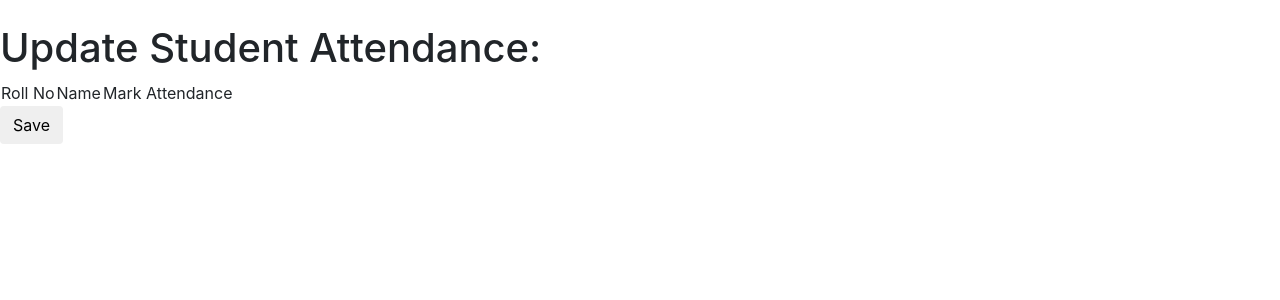
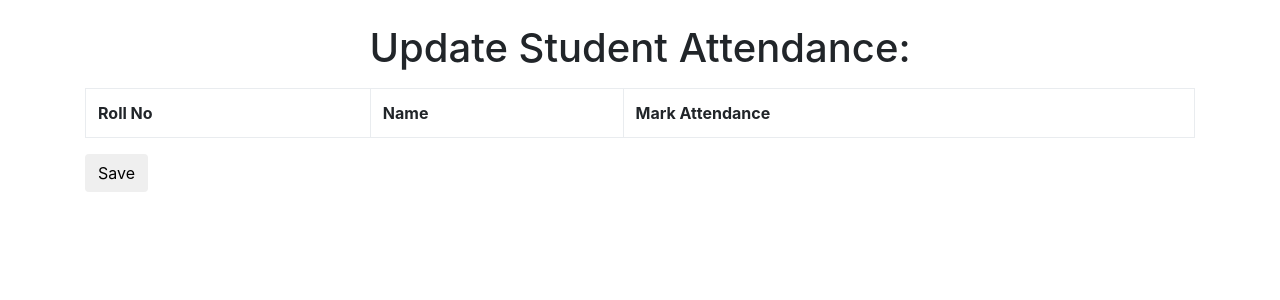
Before and after one commit to savitoj98/Attendance-app-django, a Django app: page /teacher/17/attendance/ in a window 1280 px wide. Shown: the part 56-356 px from the top of the page. Run offline with Django 3.2, Linux system fonts and the light colour scheme; a user stored in the database is signed in; data comes from the database, SQL or seed files in the repository; both versions use the stored data as it was after the commit; lists and menus that the app fills with data are empty; some libraries are stand-ins or nearby versions.

Commit message:
Fixed frontend

```diff
--- a/attendance/forms.py
+++ b/attendance/forms.py
@@ -52,14 +52,20 @@ class TeacherForm(forms.ModelForm):
     class Meta:
         model = Teacher
         fields = ['teacher_name', 'teacher_school', 'teacher_class', 'teacher_section']
-
+    def __init__(self, *args, **kwargs):
+        super(TeacherForm, self).__init__(*args, **kwargs)
+        for field_name, field in self.fields.items():
+            field.widget.attrs['class'] = 'form-control'
 
 class StudentForm(forms.ModelForm):
 
     class Meta:
         model = Student
         fields = ['student_name', 'roll_no']
-
+    def __init__(self, *args, **kwargs):
+        super(StudentForm, self).__init__(*args, **kwargs)
+        for field_name, field in self.fields.items():
+            field.widget.attrs['class'] = 'form-control'
 
 class AttendanceForm(forms.Form):
     mark_attendance = forms.ChoiceField(widget=forms.RadioSelect, choices=class_attendance)
--- a/attendance/templates/attendance/attendance_form.html
+++ b/attendance/templates/attendance/attendance_form.html
@@ -1,21 +1,31 @@
 {% extends 'attendance/base.html' %}
 {% block title %}{{ teacher.teacher_name }} | Attendance{% endblock %}
 {% block body %}
-    <h1>Update Student Attendance:</h1>
+    <style>
+        .align li{
+            list-style: none;
+            float: left;
+            margin-right: 20px;
+        }
+
+    </style>
+    <div class="container">
+        <center><h1>Update Student Attendance:</h1></center>
+    <p></p>
     <form method="POST" class="post-form">
         {{ formset.management_form }}
         {% csrf_token %}
-        <table>
+        <table class="table table-bordered table-hover ">
             <tr>
-                <td>Roll No</td>
-                <td>Name</td>
-                <td>Mark Attendance</td>
+                <th>Roll No</th>
+                <th>Name</th>
+                <th>Mark Attendance</th>
             </tr>
             {% for student,form in list %}
                 <tr>
                     <td>{{ student.roll_no }}</td>
                     <td>{{ student.student_name }}</td>
-                    <td>
+                    <td class="align">
                         {% for radio in form %}
                             {{ radio }}
                         {% endfor %}
@@ -23,7 +33,7 @@
                 </tr>
             {% endfor %}
         </table>
-    <button type="submit" class="save btn btn-default">Save</button>
+    <button type="submit" class="save btn btn-default" style="cursor: pointer">Save</button>
     </form>
-
+    </div>
 {% endblock %}
--- a/attendance/templates/attendance/login.html
+++ b/attendance/templates/attendance/login.html
@@ -1,6 +1,11 @@
 {% extends 'attendance/base.html' %}
 {% block title %}Login{% endblock %}
 {% block body %}
+    <style>
+        input{
+            cursor: pointer;
+        }
+    </style>
     <div class="container">
     <h1>Log In:</h1>
     {% if error_message %}
--- a/attendance/templates/attendance/profile.html
+++ b/attendance/templates/attendance/profile.html
@@ -14,10 +14,10 @@
     </style>
     <div class="container">
         <h2>{{ teacher.teacher_name }}</h2>
-{#        <a href="{% url 'attendance:profile_update' pk=teacher.id %}" class="btn btn-primary">Update Your Profile</a>#}
         <h4>{{ teacher.teacher_school }}</h4>
         <h4>{{ teacher.teacher_class }} - {{ teacher.teacher_section }}</h4>
         <p></p>
+
         <h3>Students under {{ teacher.teacher_name }}:</h3>
         <ol>
             {% for student in students %}
--- a/attendance/templates/attendance/profile_form.html
+++ b/attendance/templates/attendance/profile_form.html
@@ -1,11 +1,14 @@
 {% extends 'attendance/base.html' %}
 {% block title %}Profile {{ teacher.teacher_name }}{% endblock %}
 {% block body %}
+
+    <div class="container">
     <h1>Update Teacher Details:</h1>
     <form method="POST" class="post-form">
         {% csrf_token %}
         {{form.as_p}}
-    <button type="submit" class="save btn btn-default">Save</button>
+    <button type="submit" class="save btn btn-primary" style="cursor: pointer">Save</button>
     </form>
+    </div>
 
 {% endblock %}
--- a/attendance/templates/attendance/register.html
+++ b/attendance/templates/attendance/register.html
@@ -1,6 +1,11 @@
 {% extends 'attendance/base.html' %}
 {% block title %}Register{% endblock %}
 {% block body %}
+    <style>
+        input{
+            cursor: pointer;
+        }
+    </style>
     <div class="container">
         <h2>Register here:</h2>
         <form method="POST">
--- a/attendance/views.py
+++ b/attendance/views.py
@@ -1,7 +1,7 @@
 from django.shortcuts import render, get_object_or_404
 from django.contrib.auth import authenticate, login, logout
 from .models import Teacher, Student, School
-from django.views.generic import ListView, DetailView, UpdateView
+from django.views.generic import ListView, DetailView, UpdateView, DeleteView
 from .forms import UserForm, TeacherForm, StudentForm, AttendanceForm
 from django.contrib.auth.decorators import login_required
 from django.contrib.auth.mixins import LoginRequiredMixin
```
Also changed, not shown: attendance/templates/attendance/student_create.html (+20 -1 lines), attendance/templates/attendance/student_detail.html (+7 -1 lines), attendance/templates/attendance/update_page.html (+5 -3 lines), loop_attendance/db.sqlite3.
